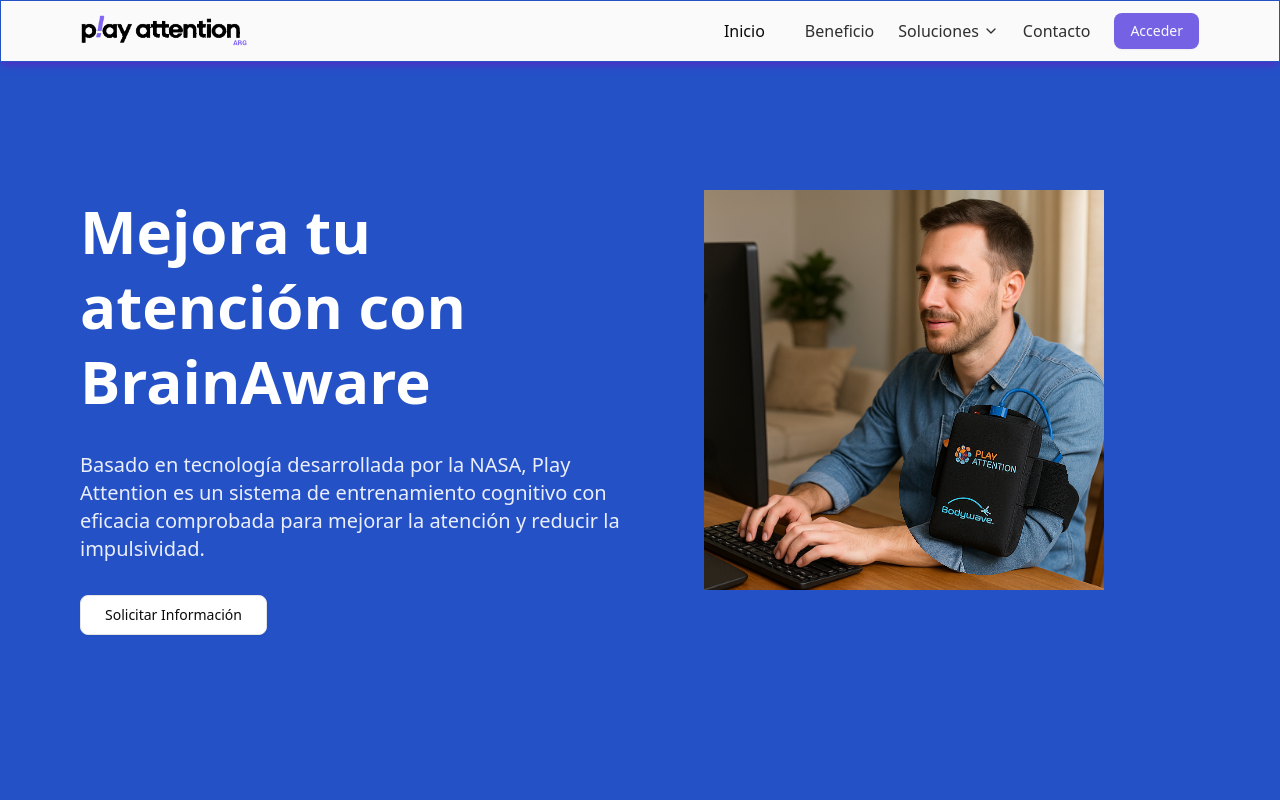
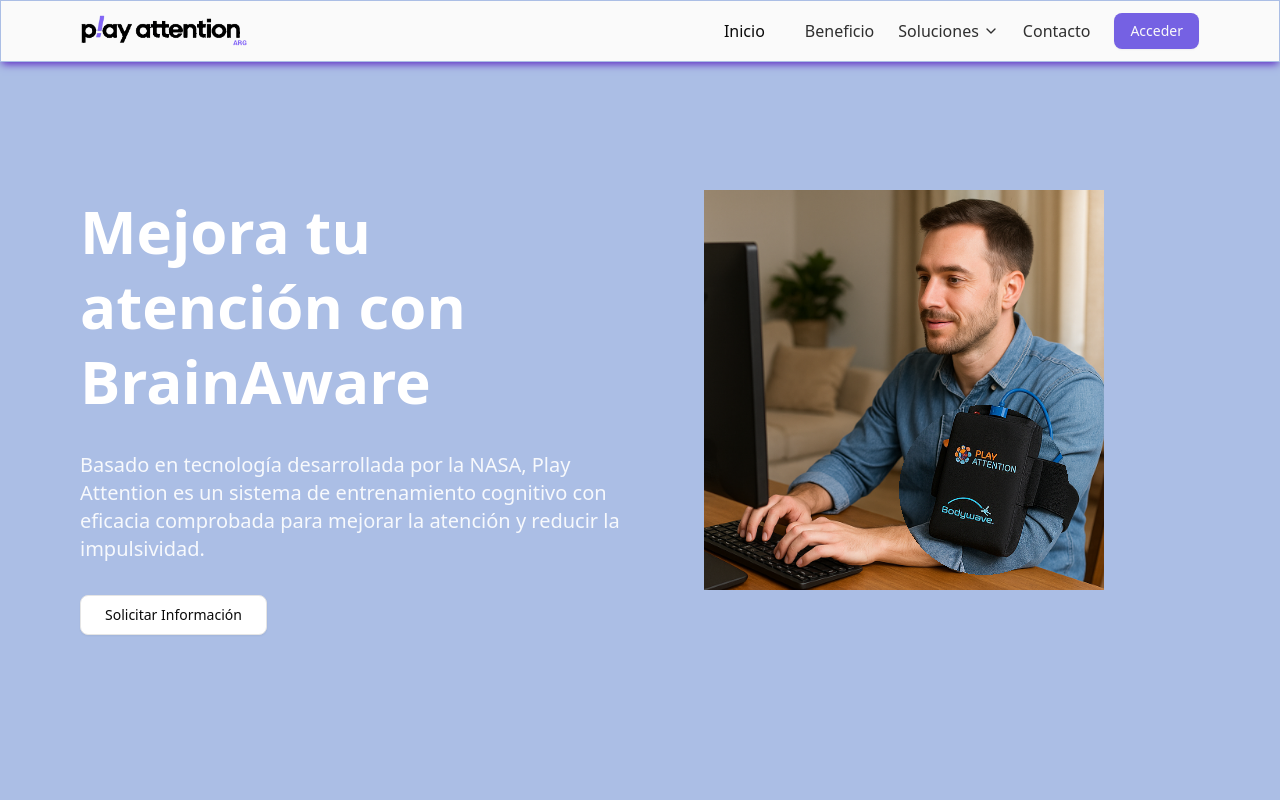
Before and after one commit to No-Country-simulation/h5-02-play-attention, a Next.js app in the folder frontend/landing/: page / in a window 1280 px wide. Shown: the top 800 px of the page. Built offline with nearby package versions, Linux system fonts and the light colour scheme.

Commit message:
fix(ui}: 💄 Update theme
Add color in color pallete
Update fonts

```diff
--- a/frontend/landing/src/app/globals.css
+++ b/frontend/landing/src/app/globals.css
@@ -31,6 +31,66 @@
   --color-muted: var(--muted);
   --color-secondary-foreground: var(--secondary-foreground);
   --color-secondary: var(--secondary);
+  --color-secondary-50: var(--secondary-50);
+  --color-secondary-100: var(--secondary-100);
+  --color-secondary-200: var(--secondary-200);
+  --color-secondary-300: var(--secondary-300);
+  --color-secondary-400: var(--secondary-400);
+  --color-secondary-500: var(--secondary-500);
+  --color-secondary-600: var(--secondary-600);
+  --color-secondary-700: var(--secondary-700);
+  --color-secondary-800: var(--secondary-800);
+  --color-secondary-900: var(--secondary-900);
+  --color-neutral-black-50: var(--neutral-black-50);
+  --color-neutral-black-100: var(--neutral-black-100);
+  --color-neutral-black-200: var(--neutral-black-200);
+  --color-neutral-black-300: var(--neutral-black-300);
+  --color-neutral-black-400: var(--neutral-black-400);
+  --color-neutral-black-500: var(--neutral-black-500);
+  --color-neutral-black-600: var(--neutral-black-600);
+  --color-neutral-black-700: var(--neutral-black-700);
+  --color-neutral-black-800: var(--neutral-black-800);
+  --color-neutral-black-900: var(--neutral-black-900);
+  --color-neutral-white-50: var(--neutral-white-50);
+  --color-neutral-white-100: var(--neutral-white-100);
+  --color-neutral-white-200: var(--neutral-white-200);
+  --color-neutral-white-300: var(--neutral-white-300);
+  --color-neutral-white-400: var(--neutral-white-400);
+  --color-neutral-white-500: var(--neutral-white-500);
+  --color-neutral-white-600: var(--neutral-white-600);
+  --color-neutral-white-700: var(--neutral-white-700);
+  --color-neutral-white-800: var(--neutral-white-800);
+  --color-neutral-white-900: var(--neutral-white-900);
+  --color-hyperlink-50: var(--hyperlink-50);
+  --color-hyperlink-100: var(--hyperlink-100);
+  --color-hyperlink-200: var(--hyperlink-200);
+  --color-hyperlink-300: var(--hyperlink-300);
+  --color-hyperlink-400: var(--hyperlink-400);
+  --color-hyperlink-500: var(--hyperlink-500);
+  --color-hyperlink-600: var(--hyperlink-600);
+  --color-hyperlink-700: var(--hyperlink-700);
+  --color-hyperlink-800: var(--hyperlink-800);
+  --color-hyperlink-900: var(--hyperlink-900);
+  --color-error-50: var(--error-50);
+  --color-error-100: var(--error-100);
+  --color-error-200: var(--error-200);
+  --color-error-300: var(--error-300);
+  --color-error-400: var(--error-400);
+  --color-error-500: var(--error-500);
+  --color-error-600: var(--error-600);
+  --color-error-700: var(--error-700);
+  --color-error-800: var(--error-800);
+  --color-error-900: var(--error-900);
+  --color-success-50: var(--success-50);
+  --color-success-100: var(--success-100);
+  --color-success-200: var(--success-200);
+  --color-success-300: var(--success-300);
+  --color-success-400: var(--success-400);
+  --color-success-500: var(--success-500);
+  --color-success-600: var(--success-600);
+  --color-success-700: var(--success-700);
+  --color-success-800: var(--success-800);
+  --color-success-900: var(--success-900);
   --color-primary-foreground: var(--primary-foreground);
   --color-primary: var(--primary);
   --color-primary-50: var(--primary-50);
@@ -61,6 +121,7 @@
   --card-foreground: oklch(0.145 0 0);
   --popover: oklch(1 0 0);
   --popover-foreground: oklch(0.145 0 0);
+  /* Primary (previously primario) */
   --primary: oklch(0.45 0.22 290);
   --primary-foreground: oklch(0.985 0 0);
   --primary-50: oklch(0.93 0.04 296);
@@ -73,8 +134,74 @@
   --primary-700: oklch(0.36 0.2 292);
   --primary-800: oklch(0.3 0.18 293);
   --primary-900: oklch(0.25 0.16 294);
-  --secondary: oklch(0.48 0.19 264.5);
+  /* Secondary (previously secundario) */
+  --secondary: oklch(0.80 0.06 265);
   --secondary-foreground: oklch(0.985 0 0);
+  --secondary-50: oklch(0.97 0.01 265);
+  --secondary-100: oklch(0.94 0.02 265);
+  --secondary-200: oklch(0.91 0.03 265);
+  --secondary-300: oklch(0.87 0.04 265);
+  --secondary-400: oklch(0.84 0.05 265);
+  --secondary-500: oklch(0.80 0.06 265);
+  --secondary-600: oklch(0.75 0.06 265);
+  --secondary-700: oklch(0.65 0.05 265);
+  --secondary-800: oklch(0.55 0.04 265);
+  --secondary-900: oklch(0.45 0.03 265);
+  /* Neutral Black (previously neutros-black) */
+  --neutral-black-50: oklch(0.93 0.005 0);
+  --neutral-black-100: oklch(0.83 0.004 0);
+  --neutral-black-200: oklch(0.73 0.003 0);
+  --neutral-black-300: oklch(0.63 0.002 0);
+  --neutral-black-400: oklch(0.53 0.001 0);
+  --neutral-black-500: oklch(0.43 0.001 0);
+  --neutral-black-600: oklch(0.33 0.001 0);
+  --neutral-black-700: oklch(0.23 0.001 0);
+  --neutral-black-800: oklch(0.13 0 0);
+  --neutral-black-900: oklch(0.03 0 0);
+  /* Neutral White (previously neutros-white) */
+  --neutral-white-50: oklch(0.99 0.001 0);
+  --neutral-white-100: oklch(0.97 0.001 0);
+  --neutral-white-200: oklch(0.95 0.001 0);
+  --neutral-white-300: oklch(0.93 0.001 0);
+  --neutral-white-400: oklch(0.91 0.001 0);
+  --neutral-white-500: oklch(0.89 0.001 0);
+  --neutral-white-600: oklch(0.85 0.001 0);
+  --neutral-white-700: oklch(0.8 0.001 0);
+  --neutral-white-800: oklch(0.75 0.001 0);
+  --neutral-white-900: oklch(0.7 0.001 0);
+  /* Hyperlink (previously hipervinculos) */
+  --hyperlink-50: oklch(0.92 0.05 250);
+  --hyperlink-100: oklch(0.87 0.07 250);
+  --hyperlink-200: oklch(0.82 0.09 250);
+  --hyperlink-300: oklch(0.77 0.11 250);
+  --hyperlink-400: oklch(0.72 0.13 250);
+  --hyperlink-500: oklch(0.67 0.15 250);
+  --hyperlink-600: oklch(0.62 0.17 250);
+  --hyperlink-700: oklch(0.57 0.19 250);
+  --hyperlink-800: oklch(0.52 0.21 250);
+  --hyperlink-900: oklch(0.47 0.23 250);
+  /* Error colors (already in English) */
+  --error-50: oklch(0.93 0.05 25);
+  --error-100: oklch(0.88 0.08 25);
+  --error-200: oklch(0.83 0.11 25);
+  --error-300: oklch(0.78 0.14 25);
+  --error-400: oklch(0.73 0.17 25);
+  --error-500: oklch(0.68 0.2 25);
+  --error-600: oklch(0.63 0.23 25);
+  --error-700: oklch(0.58 0.26 25);
+  --error-800: oklch(0.53 0.29 25);
+  --error-900: oklch(0.48 0.32 25);
+  /* Success (previously aciertos) */
+  --success-50: oklch(0.93 0.05 145);
+  --success-100: oklch(0.88 0.08 145);
+  --success-200: oklch(0.83 0.11 145);
+  --success-300: oklch(0.78 0.14 145);
+  --success-400: oklch(0.73 0.17 145);
+  --success-500: oklch(0.68 0.2 145);
+  --success-600: oklch(0.63 0.23 145);
+  --success-700: oklch(0.58 0.26 145);
+  --success-800: oklch(0.53 0.29 145);
+  --success-900: oklch(0.48 0.32 145);
   --muted: oklch(0.97 0 0);
   --muted-foreground: oklch(0.556 0 0);
   --accent: oklch(0.97 0 0);
--- a/frontend/landing/src/app/layout.js
+++ b/frontend/landing/src/app/layout.js
@@ -1,16 +1,15 @@
-import { Geist, Geist_Mono } from "next/font/google";
+import { Roboto, Roboto_Mono } from "next/font/google";
 import "./globals.css";
 import { ReactQueryProvider } from "@/shared/providers/react-query-provider";
 import { ReactQueryDevtools } from "@tanstack/react-query-devtools";
 
-const geistSans = Geist({
-  variable: "--font-geist-sans",
+const roboto = Roboto({
   subsets: ["latin"],
+  variable: "--font-roboto",
 });
-
-const geistMono = Geist_Mono({
-  variable: "--font-geist-mono",
+const robotoMono = Roboto_Mono({
   subsets: ["latin"],
+  variable: "--font-roboto-mono",
 });
 
 export const metadata = {
@@ -68,7 +67,7 @@ export default function RootLayout({ children }) {
   return (
     <html lang="en" suppressHydrationWarning>
       <body
-        className={`${geistSans.variable} ${geistMono.variable} antialiased`}
+        className={`${roboto.variable} ${robotoMono.variable} antialiased`}
       >
         <ReactQueryProvider>
           {children}
```
Also changed, not shown: 1 other file (tests, documents, lock files or other folders).
